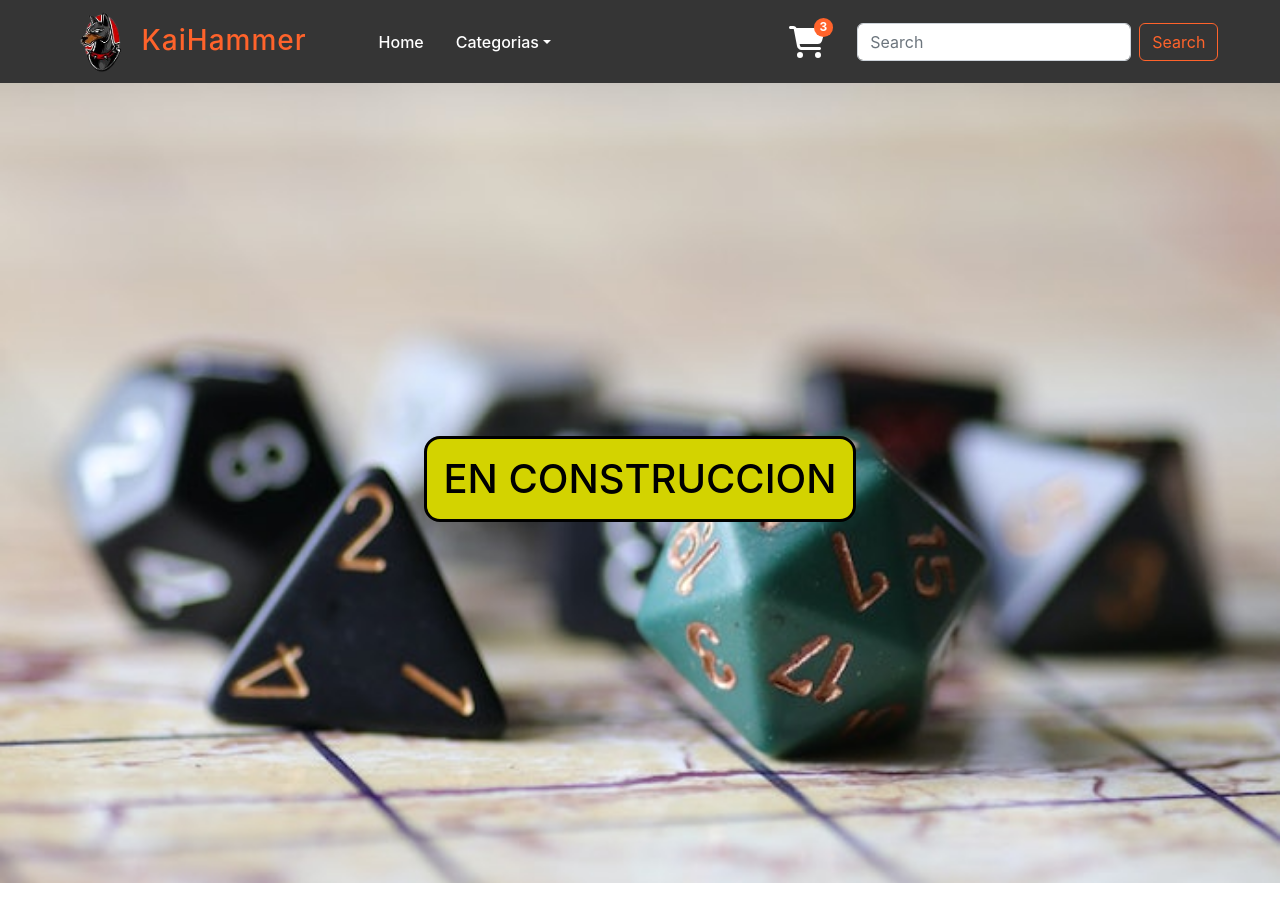
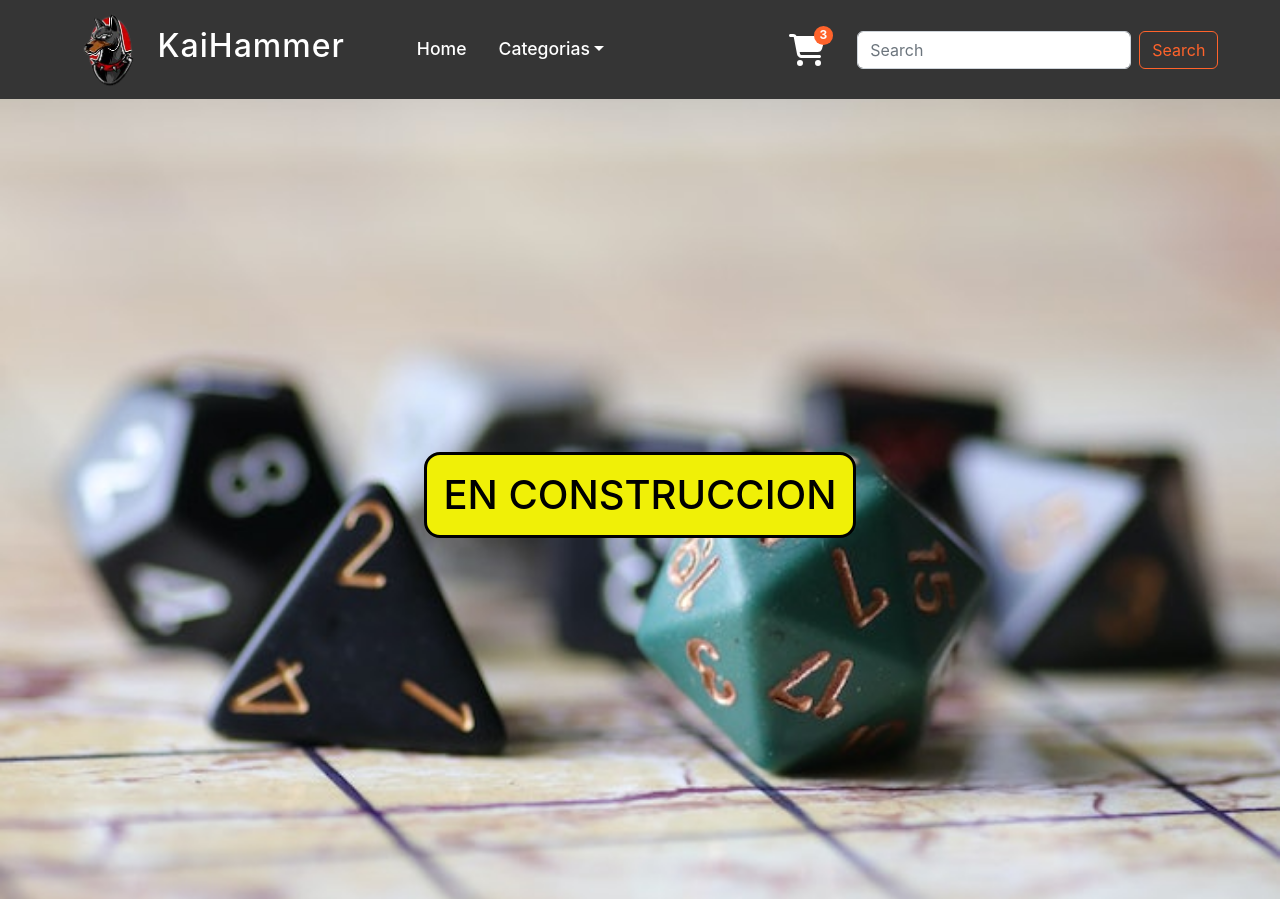
Before and after one commit to Agus-Natalio/Proyect-React, a React (Create React App) app: page / in a window 1280 px wide. Built offline with nearby package versions, Linux system fonts and the light colour scheme.

Commit message:
Pequeos cambios al estilo

```diff
--- a/public/index.html
+++ b/public/index.html
@@ -2,19 +2,19 @@
 <html lang="en">
   <head>
     <meta charset="utf-8" />
-    <link rel="icon" href="%PUBLIC_URL%/favicon.ico" />
+    <link rel="icon" href="../src/assets/KaiHammer.png" />
     <meta name="viewport" content="width=device-width, initial-scale=1" />
     <meta name="theme-color" content="#000000" />
     <meta
       name="description"
       content="Web site created using create-react-app"
     />
-    <link rel="apple-touch-icon" href="%PUBLIC_URL%/logo192.png" />
+    <link rel="apple-touch-icon" href="../src/assets/KaiHammer.png" />
     <!--
       manifest.json provides metadata used when your web app is installed on a
       user's mobile device or desktop. See https://developers.google.com/web/fundamentals/web-app-manifest/
     -->
-    <link rel="manifest" href="%PUBLIC_URL%/manifest.json" />
+    <link rel="manifest" href="../src/assets/KaiHammer.png" />
     <!--
       Notice the use of %PUBLIC_URL% in the tags above.
       It will be replaced with the URL of the `public` folder during the build.
@@ -24,7 +24,7 @@
       work correctly both with client-side routing and a non-root public URL.
       Learn how to configure a non-root public URL by running `npm run build`.
     -->
-    <title>React App</title>
+    <title>Kai Hammer</title>
   </head>
   <body>
     <noscript>You need to enable JavaScript to run this app.</noscript>
--- a/src/App.css
+++ b/src/App.css
@@ -22,7 +22,7 @@
 .building {
   text-align: center;
   border-radius: 1rem;
-  background-color: rgb(211, 211, 0);
+  background-color: rgb(240, 240, 7);
   border: solid #000;
   color: #000;
   padding: 1rem;
--- a/src/components/navbar/Navbar.css
+++ b/src/components/navbar/Navbar.css
@@ -4,10 +4,10 @@
 }
 
 .navbar-brand {
-    font-size: 1.75rem;
-    color: rgb(255, 99, 43);
+    font-size: 2rem;
+    color: #fff;
     font-weight: 500;
-    margin-bottom: .25rem;
+    margin-bottom: .5rem;
     letter-spacing: 1px;
 }
 
@@ -18,6 +18,7 @@
 .navbar-nav .nav-link {
   color: #fff !important;
   font-weight: 500;
+  font-size: 1.10rem;
 }
 
 .navbar-nav:hover .nav-link:hover {
@@ -29,7 +30,7 @@
 }
 
 .logo {
-    width: 5rem;
+    width: 6rem;
 }
 
 .navbar-links {
--- a/src/components/navbar/index.jsx
+++ b/src/components/navbar/index.jsx
@@ -11,7 +11,7 @@ import NavDropdown from 'react-bootstrap/NavDropdown';
 
 function NavbarScroll() {
   return (
-    <Navbar className="navbar justify-content-center" expand="lg">
+    <Navbar className="navbar" expand="lg">
       <Container className="mx-5 d-flex justify-content-center" fluid>
         <a href="#"><img className="logo" src={logo} alt="logo" /></a>
         <Navbar.Brand href="#">KaiHammer</Navbar.Brand>
```
